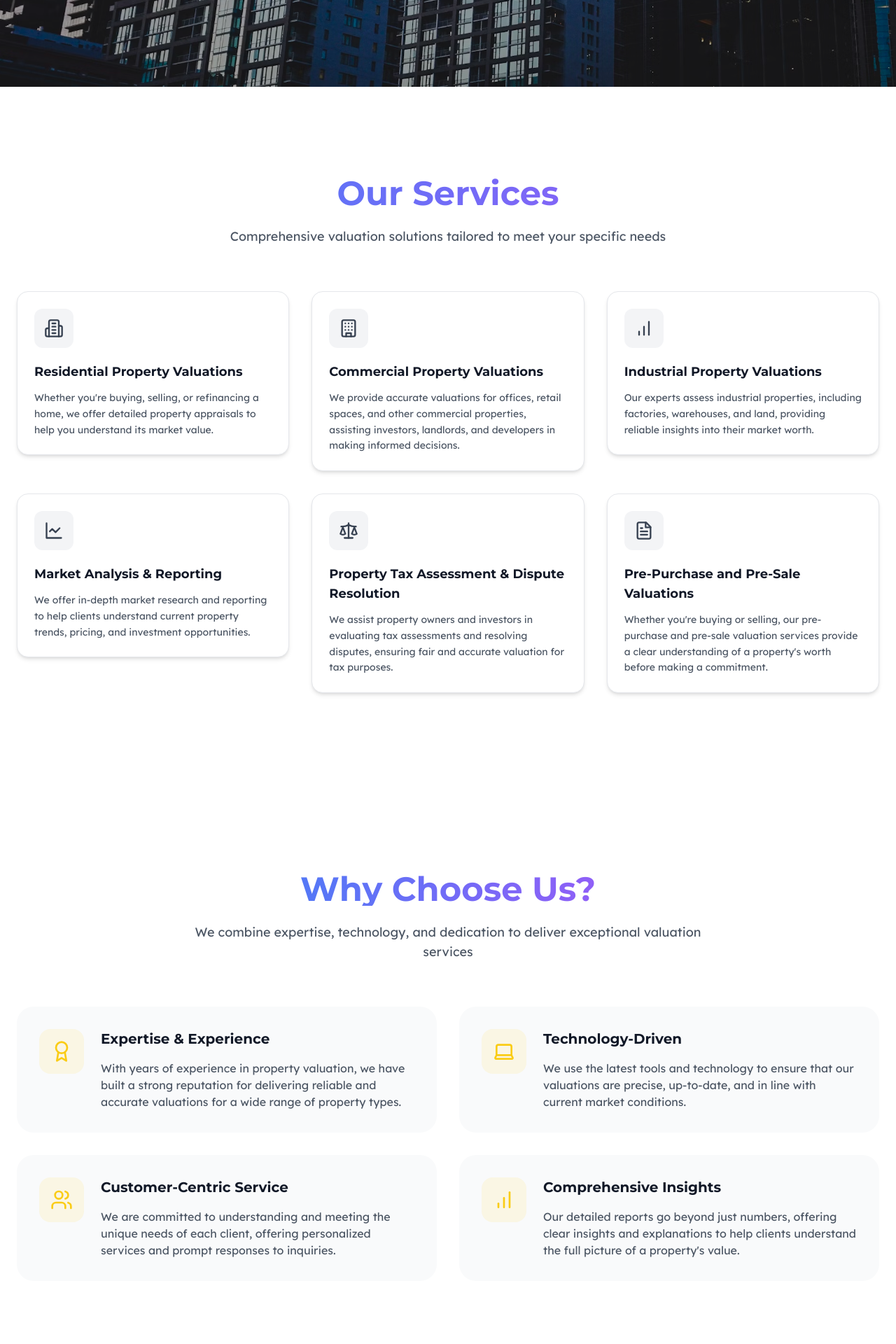
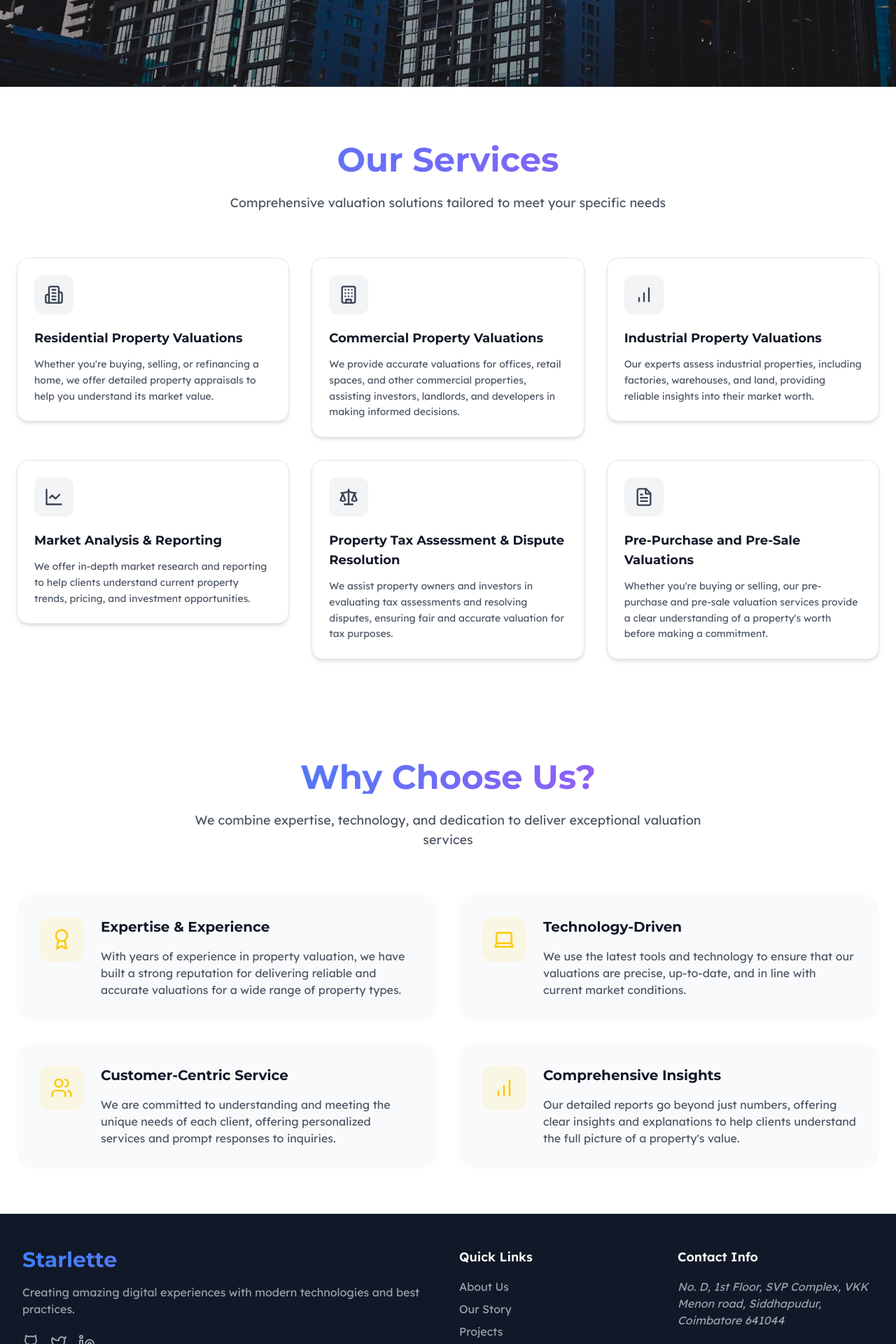
Before and after one commit to keerthana-kumar-08/starlette, a React (Vite) app: page / in a window 1280 px wide. Shown: the part 780-2700 px from the top of the page at 70% size. Built offline with nearby package versions, Linux system fonts and the light colour scheme.

Commit message:
UI changes

```diff
--- a/src/components/About.tsx
+++ b/src/components/About.tsx
@@ -3,7 +3,7 @@ import aboutUs from "../images/aboutUs.avif";
 
 const About = ({ fadeIn }: any) => {
   return (
-    <section className="py-24 relative bg-gray-50">
+    <section className="md:py-20 py-10 relative bg-gray-50">
       <div className="container mx-auto px-6 md:px-12 lg:px-16">
         <motion.div
           initial={fadeIn.initial}
--- a/src/components/ChooseUs.tsx
+++ b/src/components/ChooseUs.tsx
@@ -3,7 +3,7 @@ import { ChooseUsData } from '../data/ChooseUsData';
 
 const ChooseUs = ({ fadeIn, stagger }: any) => {
   return (
-    <section className="md:py-32 py-16 bg-white">
+    <section className="md:py-16 py-8 bg-white">
       <div className="container mx-auto px-6">
         <motion.div
           initial={fadeIn.initial}
--- a/src/components/ServiceCard.tsx
+++ b/src/components/ServiceCard.tsx
@@ -4,7 +4,7 @@ import { Link } from "react-router-dom";
 
 const ServiceCard = ({ fadeIn, stagger }: any) => {
   return (
-    <section className="md:py-32 py-16">
+    <section className="md:py-20 py-10">
       <div className="container mx-auto px-6">
         <motion.div
           initial={fadeIn.initial}
```
